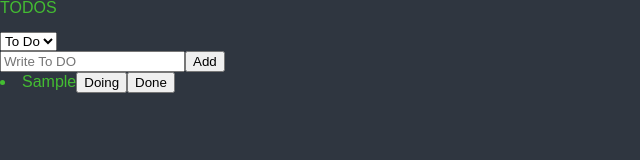
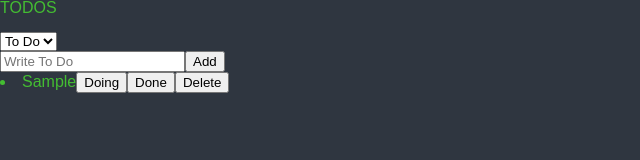
Before and after one commit to kdd9512/reactchallenge, a React (Create React App) app: page /reactchallenge/1 in a window 1280 px wide. Both pictures are taken after typing "Sample" into the empty fields and a click on the button "Add". Shown: the top 160 px of the page, without its empty margins (0-640 px from the left). Built offline with nearby package versions, Linux system fonts and the light colour scheme.

Commit message:
20211214 5th commit
code challenge 중...

toDo List
1. delete/modify 추가
2. localStorage 로 todo 저장.
(완료)

github page

```diff
--- a/src/atoms.tsx
+++ b/src/atoms.tsx
@@ -1,9 +1,14 @@
 import {atom, selector} from "recoil";
+import useLocalStorage from "react-query/types/devtools/useLocalStorage";
 
 export enum Categories {
     "TO_DO" = "TO_DO",
     "DOING" = "DOING",
     "DONE" = "DONE",
+}
+
+export enum stName {
+    "localToDos" = "localToDos"
 }
 
 // category 에서 특정한 string 만 허용하도록 설정하였으므로, IToDo 는 Array 가 된다.
@@ -30,6 +35,9 @@ export const toDoSelector = selector({
         const toDos = get(toDoState);
         const category = get(categoryState);
 
+        // ** 여기서 localStorage 에 저장하지 않으면 가장 최근에 입력한 값이 localStorage 에 저장되지 않는다.
+        localStorage.setItem(stName.localToDos, JSON.stringify(toDos));
+
         // 이 코드를 아래 한 줄로 단축할 수 있다.
         // switch (category) {
         //     case "TO_DO": {
@@ -43,6 +51,5 @@ export const toDoSelector = selector({
         //     }
         // }
         return toDos.filter((toDo) => toDo.category === category);
-
     })
 })
--- a/src/components/CreateToDo.tsx
+++ b/src/components/CreateToDo.tsx
@@ -1,7 +1,7 @@
 import React from "react";
 import {useForm} from "react-hook-form";
-import {useRecoilState, useRecoilValue, useSetRecoilState} from "recoil";
-import {categoryState, toDoState} from "../atoms";
+import {useRecoilState, useRecoilValue} from "recoil";
+import {categoryState, stName, toDoSelector, toDoState} from "../atoms";
 
 interface IForm {
     toDo: string;
@@ -9,9 +9,10 @@ interface IForm {
 
 function CreateToDo() {
 
-    const setToDos = useSetRecoilState(toDoState);
     // category 의 값만 필요하므로 useRecoilValue
     const category = useRecoilValue(categoryState);
+    const [toDos, setToDos] = useRecoilState(toDoState);
+
     const {register, handleSubmit, setValue} = useForm<IForm>();
 
     // {} 를 이용, IForm 의 toDo만 가져온다.
@@ -21,16 +22,18 @@ function CreateToDo() {
         // 기존 toDos 인 prevToDos 의 element 를 Array 에 담고, 새 toDos 내용을 {}에 담는다.
 
         setToDos(prevToDos => [
-            {text: toDo, id: Date.now(), category },
+            {text: toDo, id: Date.now(), category},
             ...prevToDos,
         ]);
         setValue("toDo", "");
+        localStorage.setItem(stName.localToDos, JSON.stringify(toDos));
     }
+
 
     return (
         <form onSubmit={handleSubmit(handleValid)}>
             <input {...register("toDo")}
-                   type="text" placeholder="Write To DO"/>
+                   type="text" placeholder="Write To Do"/>
             <button type="submit">Add</button>
         </form>
     );
--- a/src/components/ToDo.tsx
+++ b/src/components/ToDo.tsx
@@ -1,10 +1,12 @@
 import React from "react";
-import {Categories, IToDo, toDoState} from "../atoms";
-import {useSetRecoilState} from "recoil";
+import {Categories, IToDo, stName, toDoSelector, toDoState} from "../atoms";
+import {useRecoilState, useRecoilValue, useSetRecoilState} from "recoil";
+import {get} from "react-hook-form";
 
 function ToDo({text, category, id}: IToDo) {
 
-    const setToDos = useSetRecoilState(toDoState);
+    const [toDos, setToDos] = useRecoilState(toDoState);
+    const selector = useRecoilValue(toDoSelector);
 
     // 들어올 props 가 interface 의 어떠한 요소와 완벽히 일치하는 것을 표기하려면
     // interface명["해당요소 이름"]
@@ -12,10 +14,12 @@ function ToDo({text, category, id}: IToDo) {
     //     console.log("want to ", newCategory);
     // }
 
+
     const onClick = (e: React.MouseEvent<HTMLButtonElement>) => {
         const {
             currentTarget: {name},
         } = e;
+
         setToDos((prevToDos) => {
             const targetIndex = prevToDos.findIndex(toDo => toDo.id === id);
             // const prevToDo = prevToDos[targetIndex];
@@ -26,10 +30,23 @@ function ToDo({text, category, id}: IToDo) {
                 ...prevToDos.slice(targetIndex + 1),
             ];
         })
+        const SavedLocalValue = localStorage.getItem(stName.localToDos);
+        if (SavedLocalValue !== null) {
+            JSON.parse(SavedLocalValue);
+        }
+        localStorage.setItem(stName.localToDos, JSON.stringify(toDos));
+    }
+
+    const deleteToDo = (e: React.MouseEvent<HTMLButtonElement>) => {
+        const liId = e.currentTarget.parentElement?.id;
+        const cleanToDos = toDos.filter((toDo) => toDo.id.toString() !== liId);
+        setToDos(cleanToDos);
+        localStorage.setItem(stName.localToDos, JSON.stringify(toDos));
+        console.log(selector.length);
     }
 
     return (
-        <li>
+        <li id={id.toString()}>
             <span>{text}</span>
             {category !== Categories.DOING && (
                 // <button onClick={() => onClick("DOING")}>Doing</button>
@@ -45,7 +62,7 @@ function ToDo({text, category, id}: IToDo) {
                 // <button onClick={() => onClick("DONE")}>Done</button>
                 <button name={Categories.DONE} onClick={onClick}>Done</button>
             )}
-
+            <button onClick={deleteToDo}>Delete</button>
         </li>
     );
 }
```
